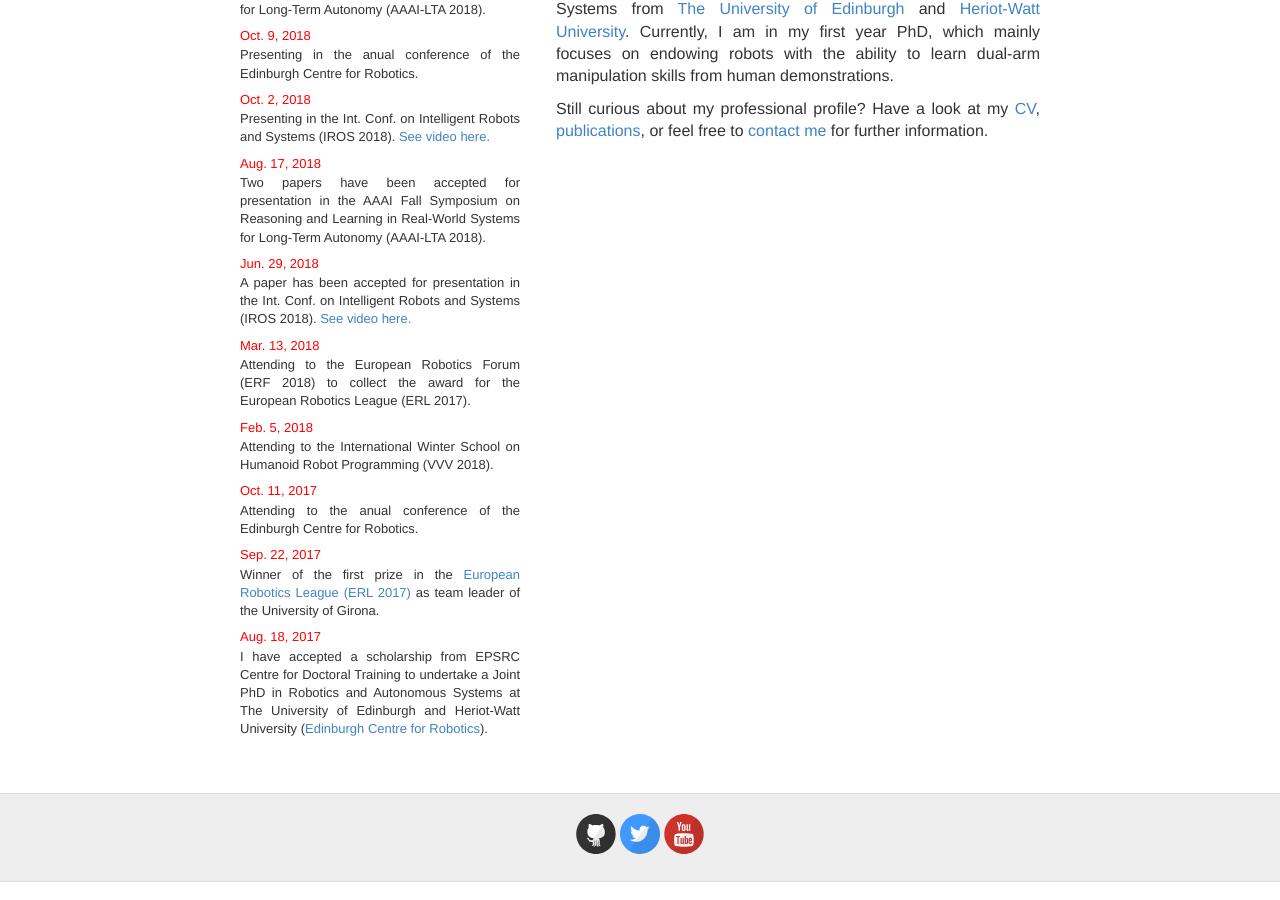
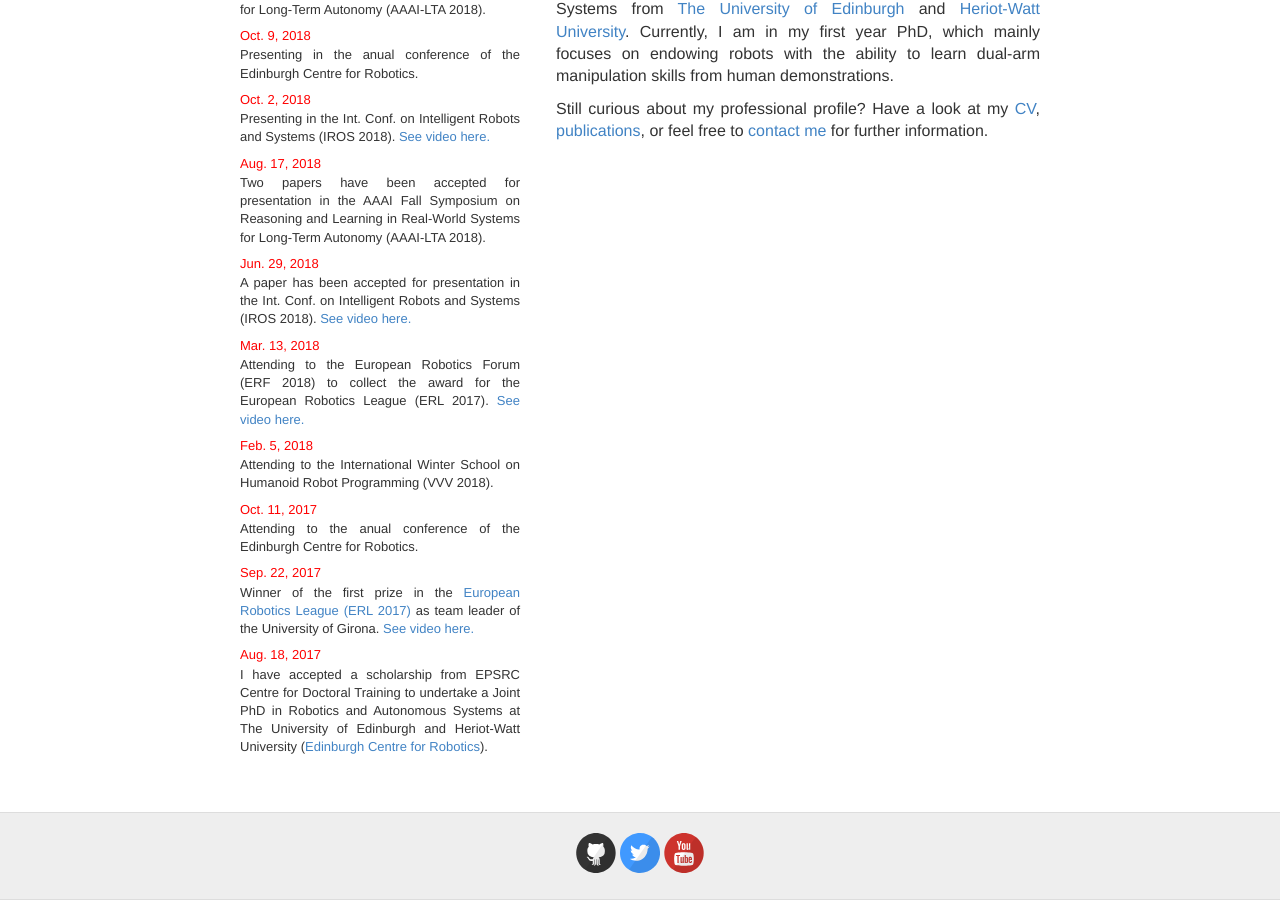
Before and after one commit to ericpairet/ericpairet.github.io, a Jekyll site: the page built from index.html, in a window 1280 px wide and 900 px high, scrolled down 597 px. Built offline with Jekyll 4.4.1, drawn with Linux system fonts in a browser that asks for light colours.

Commit message:
Include couple links in Latest News

```diff
--- a/_data/news.yaml
+++ b/_data/news.yaml
@@ -14,7 +14,7 @@
   content: A paper has been accepted for presentation in the Int. Conf. on Intelligent Robots and Systems (IROS 2018). <a href=https://youtu.be/dTejsNqNC00> See video here.</a>
 
 - date: Mar. 13, 2018
-  content: Attending to the European Robotics Forum (ERF 2018) to collect the award for the European Robotics League (ERL 2017).
+  content: Attending to the European Robotics Forum (ERF 2018) to collect the award for the European Robotics League (ERL 2017). <a href=https://youtu.be/nki7f4_fC6o> See video here.</a>
 
 - date: Feb. 5, 2018
   content: Attending to the International Winter School on Humanoid Robot Programming (VVV 2018).
@@ -23,7 +23,7 @@
   content: Attending to the anual conference of the Edinburgh Centre for Robotics.
 
 - date: Sep. 22, 2017
-  content: Winner of the first prize in the <a href=https://www.eu-robotics.net/robotics_league/>European Robotics League (ERL 2017)</a> as team leader of the University of Girona.
+  content: Winner of the first prize in the <a href=https://www.eu-robotics.net/robotics_league/>European Robotics League (ERL 2017)</a> as team leader of the University of Girona. <a href=https://youtu.be/nki7f4_fC6o> See video here.</a>
 
 - date: Aug. 18, 2017
   content: I have accepted a scholarship from EPSRC Centre for Doctoral Training to undertake a Joint PhD in Robotics and Autonomous Systems at The University of Edinburgh and Heriot-Watt University (<a href=https://www.edinburgh-robotics.org/>Edinburgh Centre for Robotics</a>).
```
